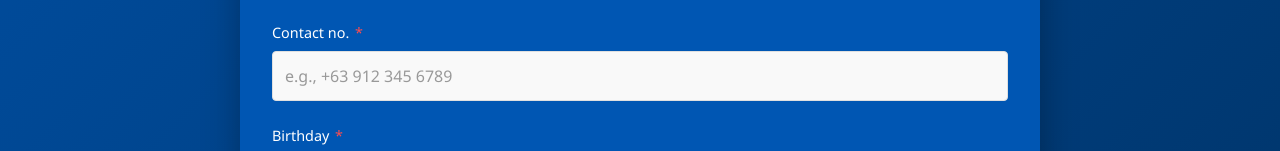
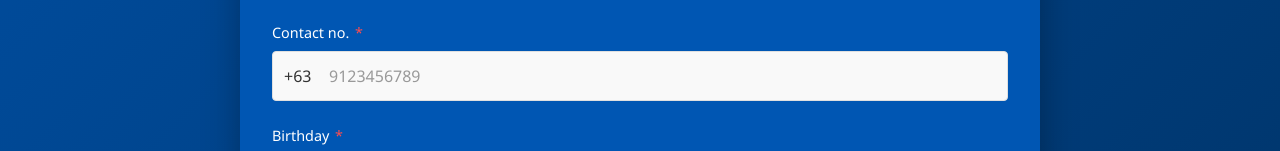
Before and after one commit to biodio332/Tarabaho, a React (Vite) app in the folder tarabahofrontend_web/: page /register-graduate in a window 1280 px wide. Shown: the part 905-1056 px from the top of the page. Built offline with nearby package versions, Linux system fonts and the light colour scheme; no server answers.

Commit message:
Update in register graduate contact number
-contact number logic

```diff
--- a/tarabahofrontend_web/src/pages/RegisterTrabahador.jsx
+++ b/tarabahofrontend_web/src/pages/RegisterTrabahador.jsx
@@ -73,9 +73,16 @@ const RegisterTrabahador = () => {
 
   const handleInputChange = (e) => {
     const { name, value } = e.target;
+    let processedValue = value;
+
+    // For contact number, only allow digits and limit to 10 digits
+    if (name === "contactNo") {
+      processedValue = value.replace(/\D/g, "").slice(0, 10);
+    }
+
     setFormData({
       ...formData,
-      [name]: value,
+      [name]: processedValue,
     });
 
     if (errors[name]) {
@@ -86,7 +93,7 @@ const RegisterTrabahador = () => {
     }
 
     if (name === "password") {
-      validatePassword(value);
+      validatePassword(processedValue);
     }
   };
 
@@ -141,6 +148,7 @@ const RegisterTrabahador = () => {
     if (!formData.email.trim()) newErrors.email = "Email is required";
     else if (!validateEmail(formData.email)) newErrors.email = "Invalid email format";
     if (!formData.contactNo.trim()) newErrors.contactNo = "Contact number is required";
+    else if (formData.contactNo.length !== 10) newErrors.contactNo = "Contact number must be exactly 10 digits";
     if (!formData.address.trim()) newErrors.address = "Address is required";
 
     if (Object.keys(newErrors).length > 0) {
@@ -437,6 +445,7 @@ const RegisterTrabahador = () => {
                 Contact no. <span className={styles.required}>*</span>
               </label>
               <div className={styles.inputWithIcon}>
+                <div className={styles.phonePrefix}>+63</div>
                 <input
                   type="tel"
                   id="contactNo"
@@ -444,7 +453,10 @@ const RegisterTrabahador = () => {
                   value={formData.contactNo}
                   onChange={handleInputChange}
                   className={errors.contactNo ? styles.error : ""}
-                  placeholder="e.g., +63 912 345 6789"
+                  placeholder="9123456789"
+                  inputMode="numeric"
+                  pattern="[0-9]*"
+                  maxLength={10}
                 />
               </div>
               {errors.contactNo && <div className={styles.errorText}>{errors.contactNo}</div>}
--- a/tarabahofrontend_web/src/styles/register-trabahador.module.css
+++ b/tarabahofrontend_web/src/styles/register-trabahador.module.css
@@ -213,6 +213,18 @@
   position: relative;
 }
 
+.phonePrefix {
+  position: absolute;
+  left: 12px;
+  top: 50%;
+  transform: translateY(-50%);
+  color: #333;
+  font-weight: 500;
+  font-size: 1rem;
+  z-index: 1;
+  pointer-events: none;
+}
+
 .inputIcon {
   position: absolute;
   left: 8px;
@@ -236,9 +248,17 @@
   box-sizing: border-box;
 }
 
+.formGroup input[name="contactNo"] {
+  padding-left: 3.5rem;
+}
+
 .formRightSection .formGroup input {
   border: 1px solid #e0e0e0;
   background-color: #f9f9f9;
+  color: #333;
+}
+
+.formRightSection .phonePrefix {
   color: #333;
 }
 
```
